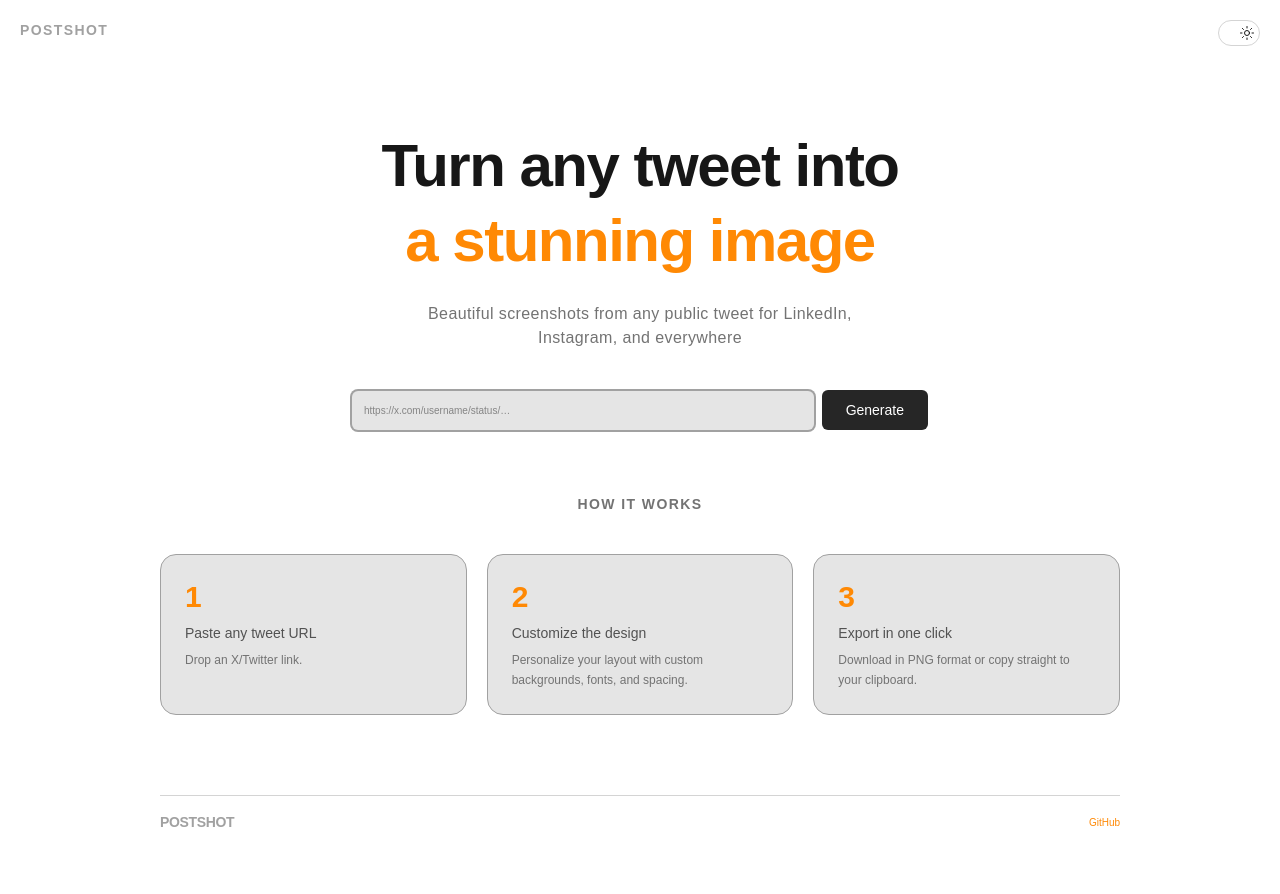
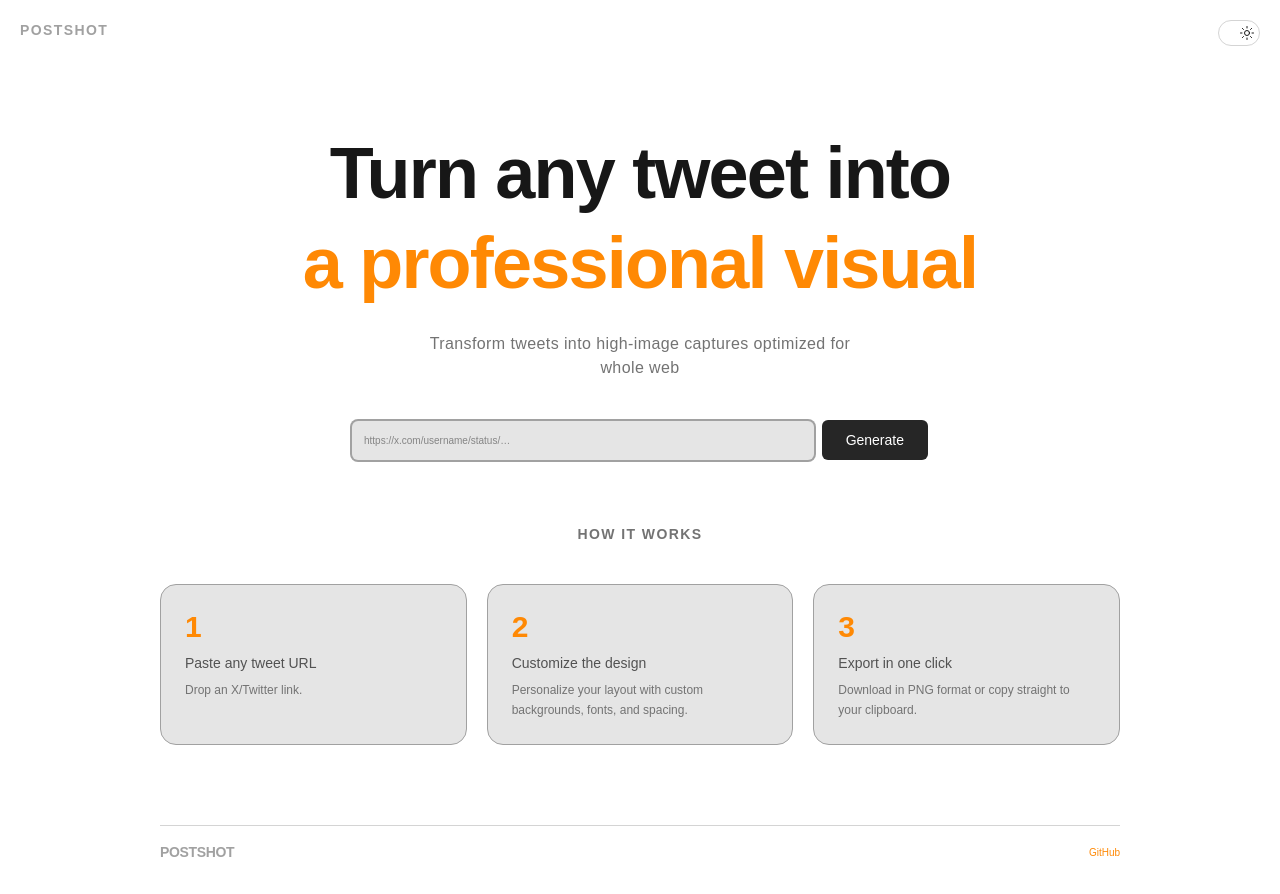
Before and after one commit to waqas60/PostShot, a Next.js app: page / in a window 1280 px wide. Before the commit the page ends 864 px from the top, so only its background shows below. Built offline with nearby package versions, Linux system fonts and the light colour scheme; a web font is replaced by a local one.

Commit message:
fix: final touch

```diff
--- a/src/app/page.tsx
+++ b/src/app/page.tsx
@@ -16,15 +16,14 @@ export default function Home() {
 
       <div className="mx-auto mt-20 flex max-w-5xl flex-col gap-10 md:mt-32">
         <div className="flex flex-col items-center gap-6 text-center">
-          <h1 className="max-w-3xl text-4xl leading-tight font-bold tracking-tight sm:text-5xl md:text-6xl">
+          <h1 className="max-w-5xl text-4xl leading-tight font-bold tracking-tight sm:text-5xl md:text-7xl">
             Turn any tweet into
             <br />
-            <span className="text-orange-400">a stunning image</span>
+            <span className="text-orange-400">a professional visual</span>
           </h1>
 
           <p className="w-full max-w-md text-sm tracking-wide text-neutral-500 sm:text-base">
-            Beautiful screenshots from any public tweet for LinkedIn, Instagram,
-            and everywhere
+            Transform tweets into high-image captures optimized for whole web
           </p>
         </div>
 
```
